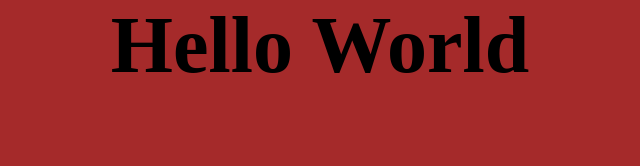
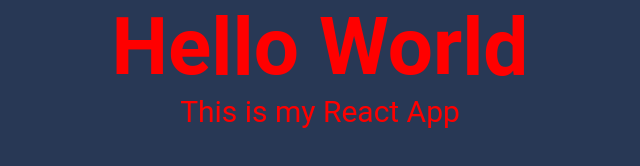
Before and after one commit to isai-raw/facha-game, a React app: page / in a window 1280 px wide. Shown: the whole page, without its empty margins (320-960 px from the left). Built offline with nearby package versions, Linux system fonts and the light colour scheme.

Commit message:
descripcion y readme file

```diff
--- a/src/components/App/AppUI.js
+++ b/src/components/App/AppUI.js
@@ -4,6 +4,7 @@
   return (
     <React.Fragment>
       <h1>Hello World</h1>
+      <p>This is my React App</p>
     </React.Fragment>
   );
 }
--- a/src/styles/sass/App.scss
+++ b/src/styles/sass/App.scss
@@ -1,10 +1,16 @@
 #root {
   width: 100%;
   height: 100vh;
-  background-color: brown;
+  background-color: rgb(40, 56, 85);
+  color: red;
 }
 h1 {
   text-align: center;
   margin: 0 auto;
   font-size: 80px;
 }
+p {
+  text-align: center;
+  margin: 0 auto;
+  font-size: 30px;
+}
--- a/src/styles/sass/index.scss
+++ b/src/styles/sass/index.scss
@@ -1,4 +1,5 @@
 * {
   margin: 0;
   padding: 0;
+  font-family: "Roboto", sans-serif;
 }
```
Also changed, not shown: src/components/App/App.js (line endings or trailing spaces).
